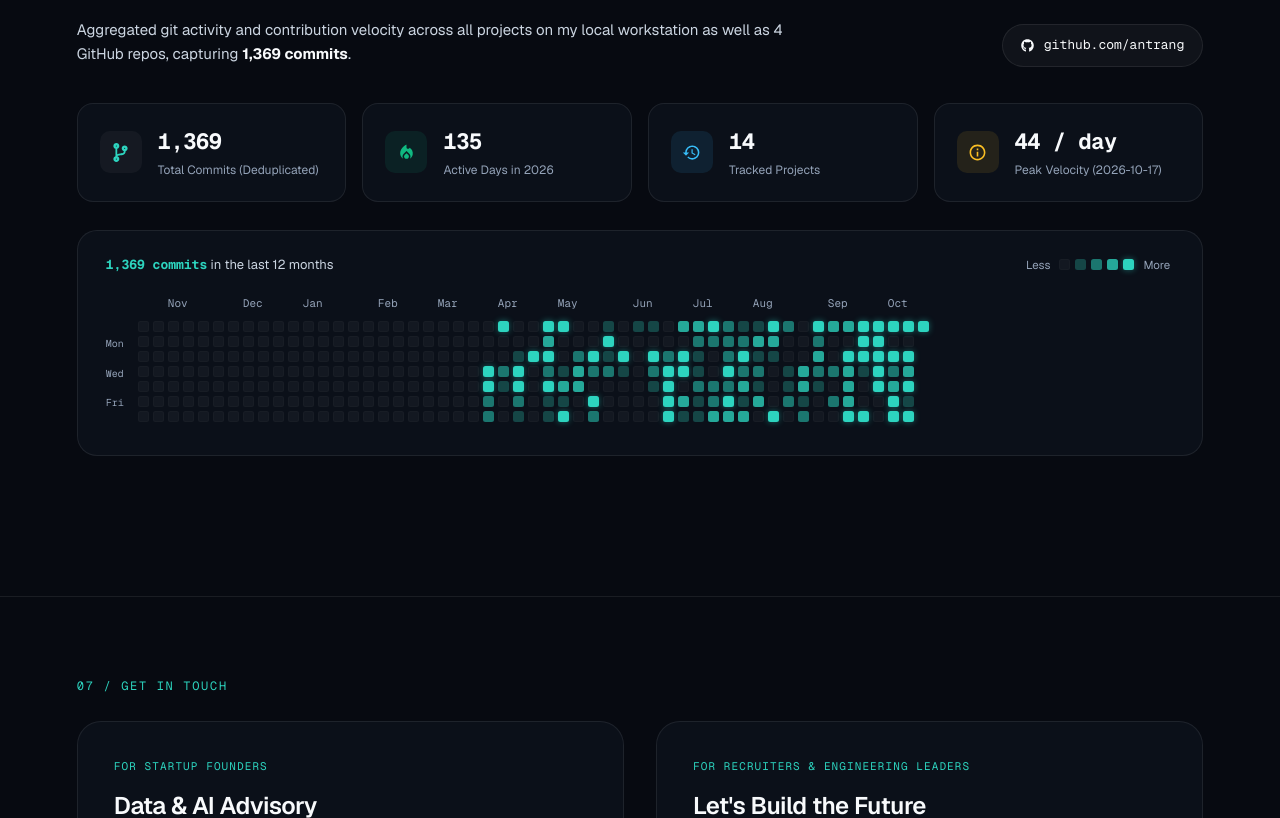
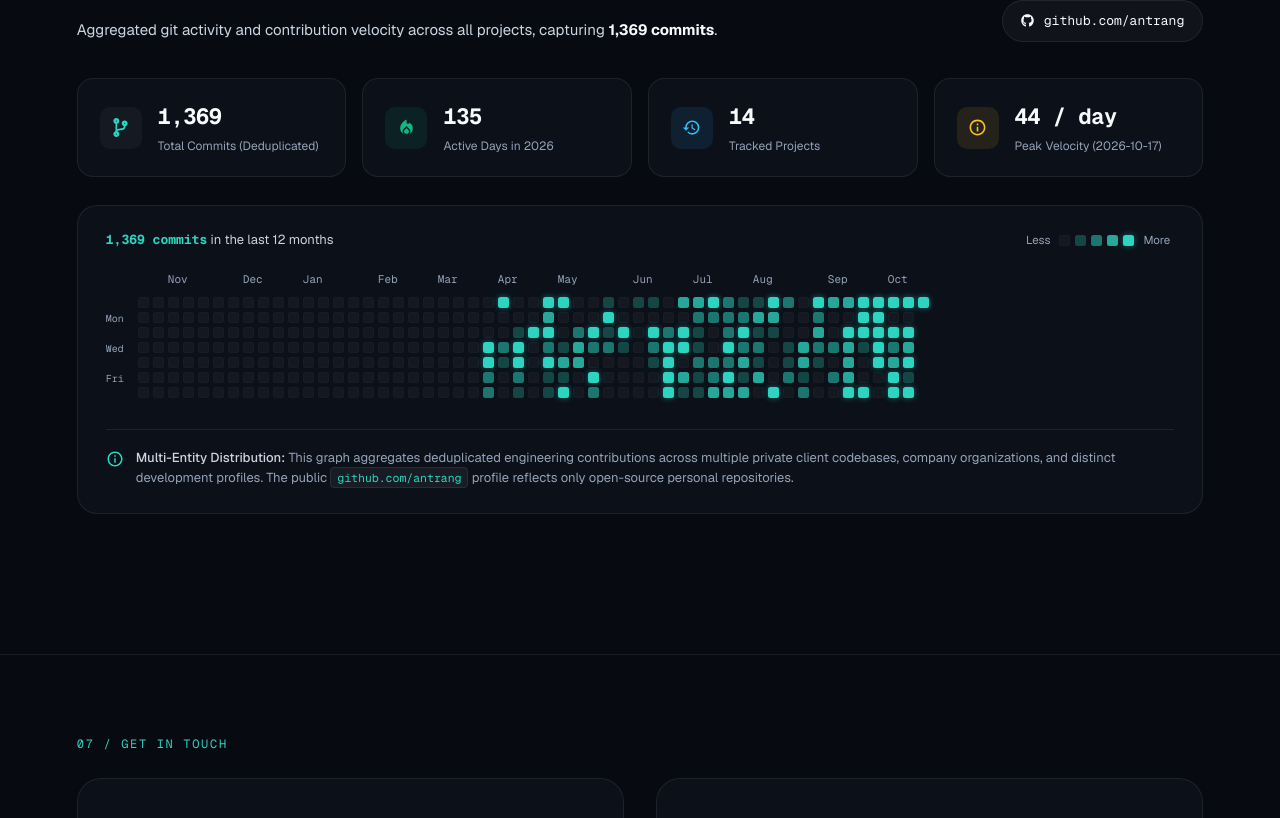
Before and after one commit to antrang/awasekar-portfolio, a React (Vite) app: page / in a window 1280 px wide. Shown: the part 11159-11977 px from the top of the page. Built offline with nearby package versions, Linux system fonts and the light colour scheme.

Commit message:
docs(commits): refine commit chart copy and add multi-entity attribution note
- Update subtitle copy to remove workstation mention
- Update KPI card label to 'Tracked Projects'
- Add multi-entity distribution footnote note inside heatmap card

```diff
--- a/src/components/CommitChart.tsx
+++ b/src/components/CommitChart.tsx
@@ -129,7 +129,7 @@ export const CommitChart: React.FC = () => {
               Engineering Velocity &amp; <span className="text-accent">Commit Graph</span>
             </h2>
             <p className="commit-subtitle">
-              Aggregated git activity and contribution velocity across all projects on my local workstation as well as 4 GitHub repos, capturing <strong>{summary.totalCommits.toLocaleString()} commits</strong>.
+              Aggregated git activity and contribution velocity across all projects, capturing <strong>{summary.totalCommits.toLocaleString()} commits</strong>.
             </p>
           </div>
 
@@ -279,6 +279,14 @@ export const CommitChart: React.FC = () => {
               </div>
             </div>
           )}
+
+          {/* Multi-Profile Distribution Disclaimer Note */}
+          <div className="heatmap-footer-note">
+            <MdInfoOutline className="note-icon" />
+            <span className="note-text">
+              <strong>Multi-Entity Distribution:</strong> This graph aggregates deduplicated engineering contributions across multiple private client codebases, company organizations, and distinct development profiles. The public <code>github.com/antrang</code> profile reflects only open-source personal repositories.
+            </span>
+          </div>
         </div>
       </div>
     </section>
--- a/src/components/styles/CommitChart.css
+++ b/src/components/styles/CommitChart.css
@@ -319,6 +319,45 @@
   font-family: var(--fontMono);
 }
 
+/* Multi-Profile Distribution Disclaimer Note */
+.heatmap-footer-note {
+  display: flex;
+  align-items: flex-start;
+  gap: 12px;
+  margin-top: 22px;
+  padding-top: 18px;
+  border-top: 1px solid var(--borderColor);
+  font-size: 13px;
+  line-height: 1.6;
+  color: var(--textMuted);
+}
+
+.heatmap-footer-note .note-icon {
+  color: var(--accentColor);
+  font-size: 18px;
+  flex-shrink: 0;
+  margin-top: 2px;
+}
+
+.heatmap-footer-note .note-text {
+  flex: 1;
+}
+
+.heatmap-footer-note strong {
+  color: var(--textSecondary);
+  font-weight: 500;
+}
+
+.heatmap-footer-note code {
+  font-family: var(--fontMono);
+  font-size: 11.5px;
+  padding: 2px 6px;
+  background: rgba(255, 255, 255, 0.05);
+  border: 1px solid rgba(255, 255, 255, 0.08);
+  border-radius: 4px;
+  color: var(--accentColor);
+}
+
 /* Responsive adjustments */
 @media (max-width: 1024px) {
   .commit-kpi-grid {
```
